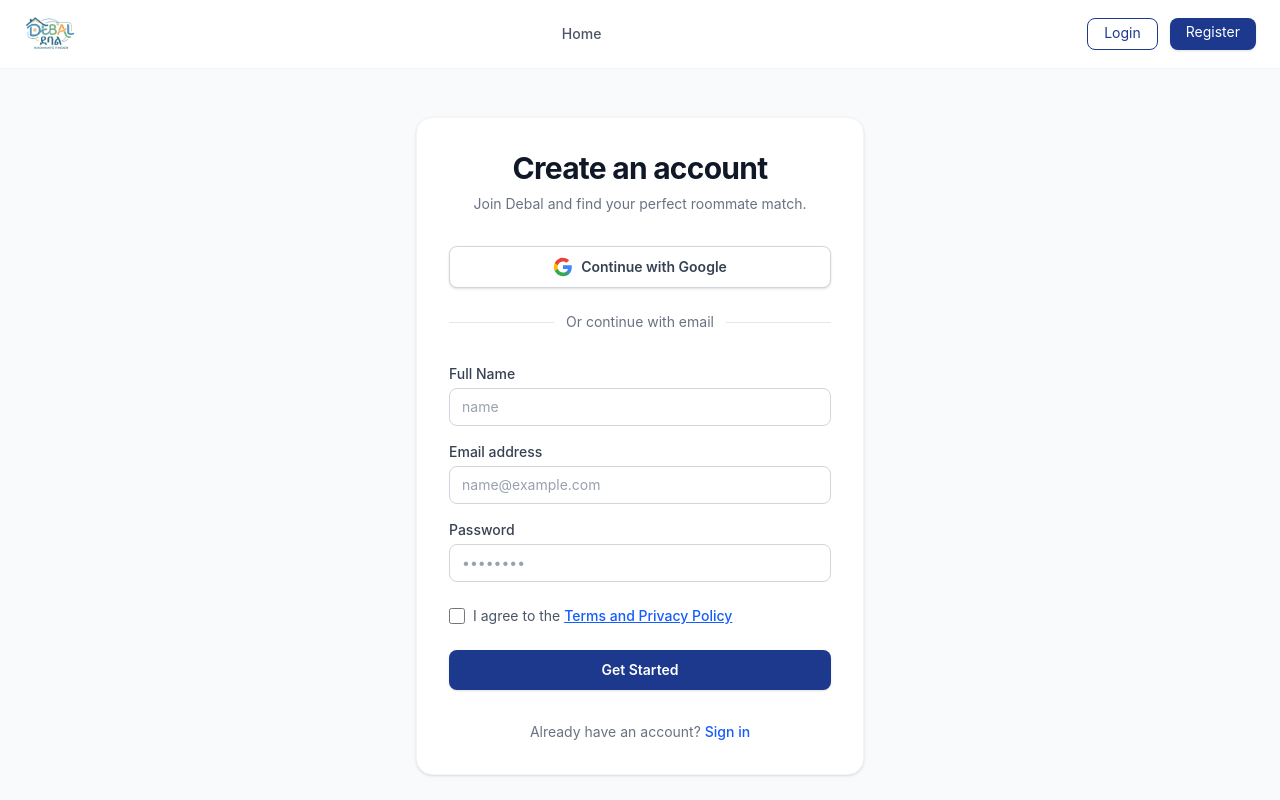
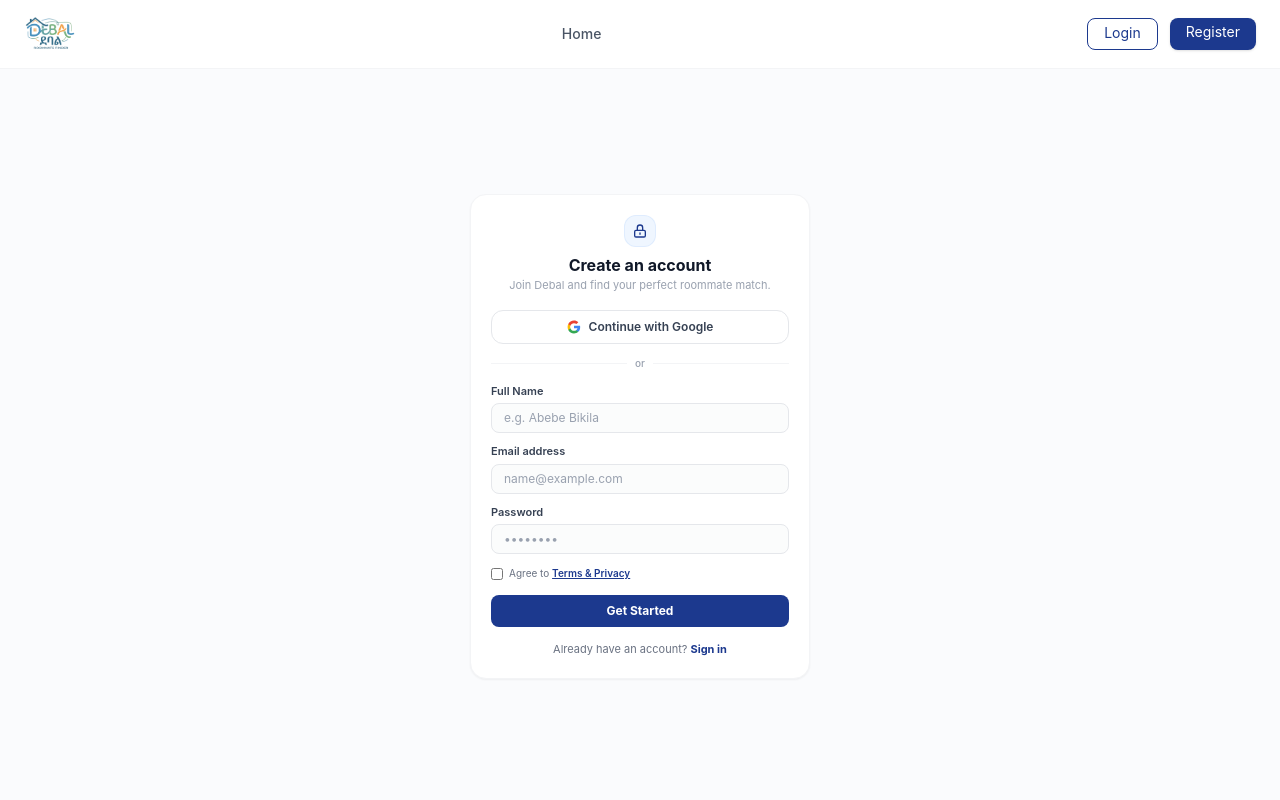
Before and after one commit to Natnael9/Debal, a React (Vite) app in the folder frontend/: page /register in a window 1280 px wide. Shown: the top 800 px of the page. Built offline with nearby package versions, Linux system fonts and the light colour scheme; no server answers.

Commit message:
login and register ui made perfectly

```diff
--- a/frontend/src/components/auth/AuthCard.jsx
+++ b/frontend/src/components/auth/AuthCard.jsx
@@ -1,21 +1,31 @@
 function AuthCard({ title, description, children }) {
   return (
-    <div className="flex min-h-[calc(100vh-73px)] items-center justify-center bg-gray-50 px-4 py-12">
-      <div className="w-full max-w-md space-y-8 rounded-2xl border border-gray-100 bg-white p-8 shadow-sm">
+    <div className="flex min-h-[calc(100vh-65px)] items-center justify-center bg-slate-50/70 px-3 py-4">
+      <div className="w-full max-w-[340px] rounded-2xl border border-gray-100 bg-white p-5 shadow-xs">
 
         {/* Header */}
         <div className="text-center">
-          <h2 className="text-3xl font-bold tracking-tight text-gray-900">
+          <div className="mx-auto mb-2 flex h-8 w-8 items-center justify-center rounded-xl border border-blue-100/80 bg-blue-50 text-blue-900">
+            <svg className="h-4 w-4" fill="none" stroke="currentColor" viewBox="0 0 24 24">
+              <path strokeLinecap="round" strokeLinejoin="round" strokeWidth="2" d="M12 15v2m-6 4h12a2 2 0 002-2v-6a2 2 0 00-2-2H6a2 2 0 00-2 2v6a2 2 0 002 2zm10-10V7a4 4 0 00-8 0v4h8z" />
+            </svg>
+          </div>
+
+          <h2 className="text-base font-bold text-gray-900 leading-tight">
             {title}
           </h2>
 
-          <p className="mt-2 text-sm text-gray-500">
-            {description}
-          </p>
+          {description && (
+            <p className="mt-0.5 text-[11px] text-gray-400">
+              {description}
+            </p>
+          )}
         </div>
 
-        {/* Page-specific content */}
-        {children}
+        {/* Compact Content */}
+        <div className="mt-4">
+          {children}
+        </div>
 
       </div>
     </div>
--- a/frontend/src/components/auth/LoginForm.jsx
+++ b/frontend/src/components/auth/LoginForm.jsx
@@ -9,93 +9,56 @@ function LoginForm() {
   const [email, setEmail] = useState("");
   const [password, setPassword] = useState("");
   const [rememberMe, setRememberMe] = useState(false);
+  const [isLoading, setIsLoading] = useState(false);
 
   const handleSubmit = async (e) => {
     e.preventDefault();
-
-    const credentials = {
-      email,
-      password,
-      rememberMe,
-    };
+    setIsLoading(true);
 
     try {
-      const result = await login(credentials);
-
+      const result = await login({ email, password, rememberMe });
       if (result?.success) {
-        console.log("Logged in:", result.user);
-
-        // After login → Matching page
         navigate("/app/dashboard", { replace: true });
       }
     } catch (error) {
       console.error("Login failed:", error);
+    } finally {
+      setIsLoading(false);
     }
   };
 
   return (
-    <>
+    <div>
       {/* Google Login */}
-      <div className="mt-8">
       <a
         href="http://localhost:5000/api/v1/auth/google"
-          className="flex w-full items-center justify-center gap-2 rounded-lg border border-gray-300 bg-white py-2.5 text-sm font-semibold text-gray-700 shadow-sm transition hover:bg-gray-50"
+        className="flex w-full items-center justify-center gap-2 rounded-xl border border-gray-200 bg-white py-2 text-xs font-semibold text-gray-700 transition hover:bg-gray-50 active:scale-98"
       >
-          <svg className="h-5 w-5" viewBox="0 0 24 24">
-            <path
-              fill="#4285F4"
-              d="M22.56 12.25c0-.78-.07-1.53-.2-2.25H12v4.26h5.92c-.26 1.37-1.04 2.53-2.21 3.31v2.77h3.57c2.08-1.92 3.28-4.74 3.28-8.09z"
-            />
-
-            <path
-              fill="#34A853"
-              d="M12 23c2.97 0 5.46-.98 7.28-2.66l-3.57-2.77c-.98.66-2.23 1.06-3.71 1.06-2.86 0-5.29-1.93-6.16-4.53H2.18v2.84C3.99 20.53 7.7 23 12 23z"
-            />
-
-            <path
-              fill="#FBBC05"
-              d="M5.84 14.09c-.22-.66-.35-1.36-.35-2.09V7.06H2.18C1.43 8.55 1 10.22 1 12s.43 3.45 1.18 4.94l2.85-2.22.81-.63z"
-            />
-
-            <path
-              fill="#EA4335"
-              d="M12 5.38c1.62 0 3.06.56 4.21 1.64l3.15-3.15C17.45 2.09 14.97 1 12 1 7.7 1 3.99 3.47 2.18 7.06l3.66 2.84c.87-2.6 3.3-4.52 6.16-4.52z"
-            />
+        <svg className="h-3.5 w-3.5" viewBox="0 0 24 24">
+          <path fill="#4285F4" d="M22.56 12.25c0-.78-.07-1.53-.2-2.25H12v4.26h5.92c-.26 1.37-1.04 2.53-2.21 3.31v2.77h3.57c2.08-1.92 3.28-4.74 3.28-8.09z" />
+          <path fill="#34A853" d="M12 23c2.97 0 5.46-.98 7.28-2.66l-3.57-2.77c-.98.66-2.23 1.06-3.71 1.06-2.86 0-5.29-1.93-6.16-4.53H2.18v2.84C3.99 20.53 7.7 23 12 23z" />
+          <path fill="#FBBC05" d="M5.84 14.09c-.22-.66-.35-1.36-.35-2.09V7.06H2.18C1.43 8.55 1 10.22 1 12s.43 3.45 1.18 4.94l2.85-2.22.81-.63z" />
+          <path fill="#EA4335" d="M12 5.38c1.62 0 3.06.56 4.21 1.64l3.15-3.15C17.45 2.09 14.97 1 12 1 7.7 1 3.99 3.47 2.18 7.06l3.66 2.84c.87-2.6 3.3-4.52 6.16-4.52z" />
         </svg>
-
         Continue with Google
       </a>
 
       {/* Divider */}
-        <div className="relative my-6">
+      <div className="relative my-3">
         <div className="absolute inset-0 flex items-center">
-            <div className="w-full border-t border-gray-200" />
+          <div className="w-full border-t border-gray-100" />
         </div>
-
-          <div className="relative flex justify-center text-sm">
-            <span className="bg-white px-3 text-gray-500">
-              Or continue with email
-            </span>
-          </div>
+        <div className="relative flex justify-center text-[10px]">
+          <span className="bg-white px-2 font-medium text-gray-400">or</span>
         </div>
       </div>
 
-      {/* Login Form */}
-      <form
-        className="mt-8 space-y-6"
-        onSubmit={handleSubmit}
-      >
-        <div className="space-y-4">
-
-          {/* Email */}
+      {/* Form */}
+      <form onSubmit={handleSubmit} className="space-y-2.5">
         <div>
-            <label
-              htmlFor="email"
-              className="block text-sm font-medium text-gray-700"
-            >
+          <label htmlFor="email" className="mb-1 block text-[11px] font-semibold text-gray-700">
             Email address
           </label>
-
           <input
             id="email"
             type="email"
@@ -103,19 +66,14 @@ function LoginForm() {
             onChange={(e) => setEmail(e.target.value)}
             placeholder="name@example.com"
             required
-              className="mt-1 block w-full rounded-lg border border-gray-300 px-3 py-2 text-gray-900 placeholder-gray-400 focus:border-blue-600 focus:outline-none focus:ring-1 focus:ring-blue-600 sm:text-sm"
+            className="w-full rounded-lg border border-gray-200 bg-gray-50/60 px-3 py-1.5 text-xs text-gray-900 placeholder-gray-400 outline-none transition focus:border-blue-900 focus:bg-white focus:ring-1 focus:ring-blue-900/20"
           />
         </div>
 
-          {/* Password */}
         <div>
-            <label
-              htmlFor="password"
-              className="block text-sm font-medium text-gray-700"
-            >
+          <label htmlFor="password" className="mb-1 block text-[11px] font-semibold text-gray-700">
             Password
           </label>
-
           <input
             id="password"
             type="password"
@@ -123,62 +81,46 @@ function LoginForm() {
             onChange={(e) => setPassword(e.target.value)}
             placeholder="••••••••"
             required
-              className="mt-1 block w-full rounded-lg border border-gray-300 px-3 py-2 text-gray-900 placeholder-gray-400 focus:border-blue-600 focus:outline-none focus:ring-1 focus:ring-blue-600 sm:text-sm"
+            className="w-full rounded-lg border border-gray-200 bg-gray-50/60 px-3 py-1.5 text-xs text-gray-900 placeholder-gray-400 outline-none transition focus:border-blue-900 focus:bg-white focus:ring-1 focus:ring-blue-900/20"
           />
         </div>
-        </div>
 
-        {/* Remember / Forgot */}
-        <div className="flex items-center justify-between text-sm">
-
-          {/* Remember Me */}
-          <div className="flex items-center">
+        {/* Options */}
+        <div className="flex items-center justify-between text-[11px]">
+          <label htmlFor="remember-me" className="flex cursor-pointer items-center gap-1.5">
             <input
               id="remember-me"
               type="checkbox"
               checked={rememberMe}
               onChange={(e) => setRememberMe(e.target.checked)}
-              className="h-4 w-4 rounded border-gray-300 text-blue-600 focus:ring-blue-500"
+              className="h-3 w-3 rounded border-gray-300 text-blue-900 focus:ring-0"
             />
+            <span className="text-gray-500">Remember me</span>
+          </label>
 
-            <label
-              htmlFor="remember-me"
-              className="ml-2 text-gray-600"
-            >
-              Remember me
-            </label>
-          </div>
-
-          {/* Forgot Password */}
-          <a
-            href="#"
-            className="font-medium text-blue-600 hover:text-blue-500"
-          >
-            Forgot password?
+          <a href="#" className="font-semibold text-blue-900 hover:underline">
+            Forgot?
           </a>
         </div>
 
         {/* Submit */}
         <button
           type="submit"
-          className="w-full rounded-lg bg-blue-900 px-4 py-2.5 text-sm font-semibold text-white shadow-sm transition hover:bg-blue-700"
+          disabled={isLoading}
+          className="mt-1 w-full rounded-lg bg-blue-900 py-2 text-xs font-bold text-white transition hover:bg-blue-800 active:scale-98 disabled:opacity-60"
         >
-          Sign in
+          {isLoading ? "Signing in..." : "Sign in"}
         </button>
       </form>
 
-      {/* Register Link */}
-      <p className="mt-6 text-center text-sm text-gray-500">
+      {/* Footer */}
+      <p className="mt-3.5 text-center text-[11px] text-gray-500">
         Don't have an account?{" "}
-
-        <Link
-          to="/register"
-          className="font-medium text-blue-600 hover:text-blue-500"
-        >
+        <Link to="/register" className="font-bold text-blue-900 hover:underline">
           Register
         </Link>
       </p>
-    </>
+    </div>
   );
 }
 
--- a/frontend/src/components/auth/RegisterForm.jsx
+++ b/frontend/src/components/auth/RegisterForm.jsx
@@ -1,15 +1,14 @@
 import { Link } from "react-router-dom";
 import { useForm } from "react-hook-form";
 import { zodResolver } from "@hookform/resolvers/zod";
-import { useEffect, useState } from "react";
+import { useState } from "react";
 import { useAuth } from "../../context/AuthContext";
-
 import { registerSchema } from "../../schemas/authSchema";
 
 function RegisterForm() {
-
   const { login } = useAuth();
   const [showPrivacy, setShowPrivacy] = useState(false);
+  const [isSubmitting, setIsSubmitting] = useState(false);
 
   const {
     register,
@@ -19,220 +18,171 @@ function RegisterForm() {
     resolver: zodResolver(registerSchema),
   });
 
-  const handleCredentialResponse = (response) => {
-    console.log("Google credential:", response);
-  };
-
-        const onSubmit = (data) => {
-        console.log("Registration data:", data);
-
-        login({
+  const onSubmit = async (data) => {
+    try {
+      setIsSubmitting(true);
+      await login({
         name: data.name,
         email: data.email,
       });
+    } catch (error) {
+      console.error("Registration error:", error);
+    } finally {
+      setIsSubmitting(false);
+    }
   };
 
   return (
-    <>
-      <div className="mt-8">
+    <div>
+      {/* Google Sign Up */}
       <a
         href="http://localhost:5000/api/v1/auth/google"
-          className="flex w-full items-center justify-center gap-2 rounded-lg border border-gray-300 bg-white py-2.5 text-sm font-semibold text-gray-700 shadow-sm transition hover:bg-gray-50"
+        className="flex w-full items-center justify-center gap-2 rounded-xl border border-gray-200 bg-white py-2 text-xs font-semibold text-gray-700 transition hover:bg-gray-50 active:scale-98"
       >
-          <svg className="h-5 w-5" viewBox="0 0 24 24">
-            <path
-              fill="#4285F4"
-              d="M22.56 12.25c0-.78-.07-1.53-.2-2.25H12v4.26h5.92c-.26 1.37-1.04 2.53-2.21 3.31v2.77h3.57c2.08-1.92 3.28-4.74 3.28-8.09z"
-            />
-            <path
-              fill="#34A853"
-              d="M12 23c2.97 0 5.46-.98 7.28-2.66l-3.57-2.77c-.98.66-2.23 1.06-3.71 1.06-2.86 0-5.29-1.93-6.16-4.53H2.18v2.84C3.99 20.53 7.7 23 12 23z"
-            />
-            <path
-              fill="#FBBC05"
-              d="M5.84 14.09c-.22-.66-.35-1.36-.35-2.09s.13-1.43.35-2.09V7.06H2.18C1.43 8.55 1 10.22 1 12s.43 3.45 1.18 4.94l2.85-2.22.81-.63z"
-            />
-            <path
-              fill="#EA4335"
-              d="M12 5.38c1.62 0 3.06.56 4.21 1.64l3.15-3.15C17.45 2.09 14.97 1 12 1 7.7 1 3.99 3.47 2.18 7.06l3.66 2.84c.87-2.6 3.3-4.52 6.16-4.52z"
-            />
+        <svg className="h-3.5 w-3.5" viewBox="0 0 24 24">
+          <path fill="#4285F4" d="M22.56 12.25c0-.78-.07-1.53-.2-2.25H12v4.26h5.92c-.26 1.37-1.04 2.53-2.21 3.31v2.77h3.57c2.08-1.92 3.28-4.74 3.28-8.09z" />
+          <path fill="#34A853" d="M12 23c2.97 0 5.46-.98 7.28-2.66l-3.57-2.77c-.98.66-2.23 1.06-3.71 1.06-2.86 0-5.29-1.93-6.16-4.53H2.18v2.84C3.99 20.53 7.7 23 12 23z" />
+          <path fill="#FBBC05" d="M5.84 14.09c-.22-.66-.35-1.36-.35-2.09V7.06H2.18C1.43 8.55 1 10.22 1 12s.43 3.45 1.18 4.94l2.85-2.22.81-.63z" />
+          <path fill="#EA4335" d="M12 5.38c1.62 0 3.06.56 4.21 1.64l3.15-3.15C17.45 2.09 14.97 1 12 1 7.7 1 3.99 3.47 2.18 7.06l3.66 2.84c.87-2.6 3.3-4.52 6.16-4.52z" />
         </svg>
         Continue with Google
       </a>
 
-        <div className="relative my-6">
+      {/* Divider */}
+      <div className="relative my-3">
         <div className="absolute inset-0 flex items-center">
-            <div className="w-full border-t border-gray-200" />
+          <div className="w-full border-t border-gray-100" />
         </div>
-
-          <div className="relative flex justify-center text-sm">
-            <span className="bg-white px-3 text-gray-500">
-              Or continue with email
-            </span>
-          </div>
+        <div className="relative flex justify-center text-[10px]">
+          <span className="bg-white px-2 font-medium text-gray-400">or</span>
         </div>
       </div>
 
-
-      <form
-        className="mt-8 space-y-6"
-        onSubmit={handleSubmit(onSubmit)}
-      >
-        <div className="space-y-4">
-
-          {/* Name */}
+      {/* Form */}
+      <form onSubmit={handleSubmit(onSubmit)} className="space-y-2.5">
         <div>
-            <label
-              htmlFor="name"
-              className="block text-sm font-medium text-gray-700"
-            >
+          <label htmlFor="name" className="mb-1 block text-[11px] font-semibold text-gray-700">
             Full Name
           </label>
-
           <input
             id="name"
             type="text"
-              placeholder="name"
+            placeholder="e.g. Abebe Bikila"
             {...register("name")}
-              className="mt-1 block w-full rounded-lg border border-gray-300 px-3 py-2 text-gray-900 placeholder-gray-400 focus:border-blue-600 focus:outline-none focus:ring-1 focus:ring-blue-600 sm:text-sm"
+            className="w-full rounded-lg border border-gray-200 bg-gray-50/60 px-3 py-1.5 text-xs text-gray-900 placeholder-gray-400 outline-none transition focus:border-blue-900 focus:bg-white focus:ring-1 focus:ring-blue-900/20"
           />
-
           {errors.name && (
-              <p className="mt-1 text-sm text-red-600">
+            <p className="mt-0.5 text-[10px] font-medium text-rose-600 leading-tight">
               {errors.name.message}
             </p>
           )}
         </div>
 
-          {/* Email */}
         <div>
-            <label
-              htmlFor="email"
-              className="block text-sm font-medium text-gray-700"
-            >
+          <label htmlFor="email" className="mb-1 block text-[11px] font-semibold text-gray-700">
             Email address
           </label>
-
           <input
             id="email"
             type="email"
             placeholder="name@example.com"
             {...register("email")}
-              className="mt-1 block w-full rounded-lg border border-gray-300 px-3 py-2 text-gray-900 placeholder-gray-400 focus:border-blue-600 focus:outline-none focus:ring-1 focus:ring-blue-600 sm:text-sm"
+            className="w-full rounded-lg border border-gray-200 bg-gray-50/60 px-3 py-1.5 text-xs text-gray-900 placeholder-gray-400 outline-none transition focus:border-blue-900 focus:bg-white focus:ring-1 focus:ring-blue-900/20"
           />
-
           {errors.email && (
-              <p className="mt-1 text-sm text-red-600">
+            <p className="mt-0.5 text-[10px] font-medium text-rose-600 leading-tight">
               {errors.email.message}
             </p>
           )}
         </div>
 
-          {/* Password */}
         <div>
-            <label
-              htmlFor="password"
-              className="block text-sm font-medium text-gray-700"
-            >
+          <label htmlFor="password" className="mb-1 block text-[11px] font-semibold text-gray-700">
             Password
           </label>
-
           <input
             id="password"
             type="password"
             placeholder="••••••••"
             {...register("password")}
-              className="mt-1 block w-full rounded-lg border border-gray-300 px-3 py-2 text-gray-900 placeholder-gray-400 focus:border-blue-600 focus:outline-none focus:ring-1 focus:ring-blue-600 sm:text-sm"
+            className="w-full rounded-lg border border-gray-200 bg-gray-50/60 px-3 py-1.5 text-xs text-gray-900 placeholder-gray-400 outline-none transition focus:border-blue-900 focus:bg-white focus:ring-1 focus:ring-blue-900/20"
           />
-
           {errors.password && (
-              <p className="mt-1 text-sm text-red-600">
+            <p className="mt-0.5 text-[10px] font-medium text-rose-600 leading-tight">
               {errors.password.message}
             </p>
           )}
         </div>
 
-        </div>
-        {/* Checkbox for Terms & Privacy */}
-        <div className="flex items-center text-sm">
+        {/* Terms */}
+        <div className="flex items-center gap-1.5 pt-0.5 text-[10px]">
           <input
             id="accept-terms"
             type="checkbox"
             required
-            className="h-4 w-4 rounded border-gray-300 text-blue-600 focus:ring-blue-500"
+            className="h-3 w-3 rounded border-gray-300 text-blue-900 focus:ring-0"
           />
-          <label htmlFor="accept-terms" className="ml-2 text-gray-600">
-            I agree to the{" "}
+          <label htmlFor="accept-terms" className="text-gray-500">
+            Agree to{" "}
             <button
               type="button"
               onClick={() => setShowPrivacy(true)}
-              className="font-medium text-blue-600 underline hover:text-blue-500"
+              className="font-semibold text-blue-900 underline"
             >
-              Terms and Privacy Policy
+              Terms & Privacy
             </button>
           </label>
         </div>
 
+        {/* Submit */}
         <button
           type="submit"
-          className="w-full rounded-lg bg-blue-900 px-4 py-2.5 text-sm font-semibold text-white shadow-sm transition hover:bg-blue-700"
+          disabled={isSubmitting}
+          className="mt-1 w-full rounded-lg bg-blue-900 py-2 text-xs font-bold text-white transition hover:bg-blue-800 active:scale-98 disabled:opacity-60"
         >
-          Get Started
+          {isSubmitting ? "Creating account..." : "Get Started"}
         </button>
       </form>
 
-      <p className="text-center text-sm text-gray-500">
+      {/* Footer */}
+      <p className="mt-3.5 text-center text-[11px] text-gray-500">
         Already have an account?{" "}
-
-        <Link
-          to="/login"
-          className="font-medium text-blue-600 hover:text-blue-500"
-        >
+        <Link to="/login" className="font-bold text-blue-900 hover:underline">
           Sign in
         </Link>
-        {/* Privacy Policy Modal */}
-      {showPrivacy && (
-        <div className="fixed inset-0 z-50 flex items-center justify-center bg-black/50 p-4">
-          <div className="max-h-[80vh] w-full max-w-lg overflow-y-auto rounded-xl bg-white p-6 shadow-xl">
-            <h2 className="text-xl font-bold text-gray-900">
-              Terms & Privacy Policy
-            </h2>
-            <p className="mt-1 text-xs text-gray-500">
-              Last updated: August 2026
       </p>
 
-            <div className="mt-4 space-y-4 text-sm text-gray-600">
-              <section>
-                <h3 className="font-semibold text-gray-800">
-                  1. Terms of Service
-                </h3>
-                <div className="mt-1 rounded bg-yellow-50 p-2 text-xs font-mono text-yellow-800 border-l-2 border-yellow-400">
-                  TODO: Insert real Terms of Service legal copy here.
+      {/* Modal */}
+      {showPrivacy && (
+        <div className="fixed inset-0 z-50 flex items-center justify-center bg-slate-900/40 p-4 backdrop-blur-xs">
+          <div className="max-h-[75vh] w-full max-w-sm overflow-y-auto rounded-2xl bg-white p-5 shadow-xl">
+            <div className="flex items-center justify-between border-b border-gray-100 pb-2">
+              <h2 className="text-xs font-bold text-gray-900">Terms & Privacy</h2>
+              <button
+                type="button"
+                onClick={() => setShowPrivacy(false)}
+                className="text-xs text-gray-400 hover:text-gray-600"
+              >
+                ✕
+              </button>
             </div>
-              </section>
 
-              <section>
-                <h3 className="font-semibold text-gray-800">
-                  2. Privacy Policy
-                </h3>
-                <div className="mt-1 rounded bg-yellow-50 p-2 text-xs font-mono text-yellow-800 border-l-2 border-yellow-400">
-                  TODO: Insert real Privacy Policy legal copy here.
-                </div>
-              </section>
+            <div className="mt-3 space-y-3 text-[11px] text-gray-600">
+              <p>Your profile data is only used for room and roommate matching.</p>
+              <p>Authentic information is required to maintain platform safety.</p>
             </div>
 
             <button
               type="button"
               onClick={() => setShowPrivacy(false)}
-              className="mt-6 w-full rounded-lg bg-[#2274A5] py-2 text-sm font-semibold text-white hover:bg-blue-700"
+              className="mt-4 w-full rounded-lg bg-blue-900 py-1.5 text-xs font-semibold text-white hover:bg-blue-800"
             >
               Close
             </button>
           </div>
         </div>
       )}
-      </p>
-    </>
+    </div>
   );
 }
 
```
Lines whose indentation alone changed are shown as unchanged.
